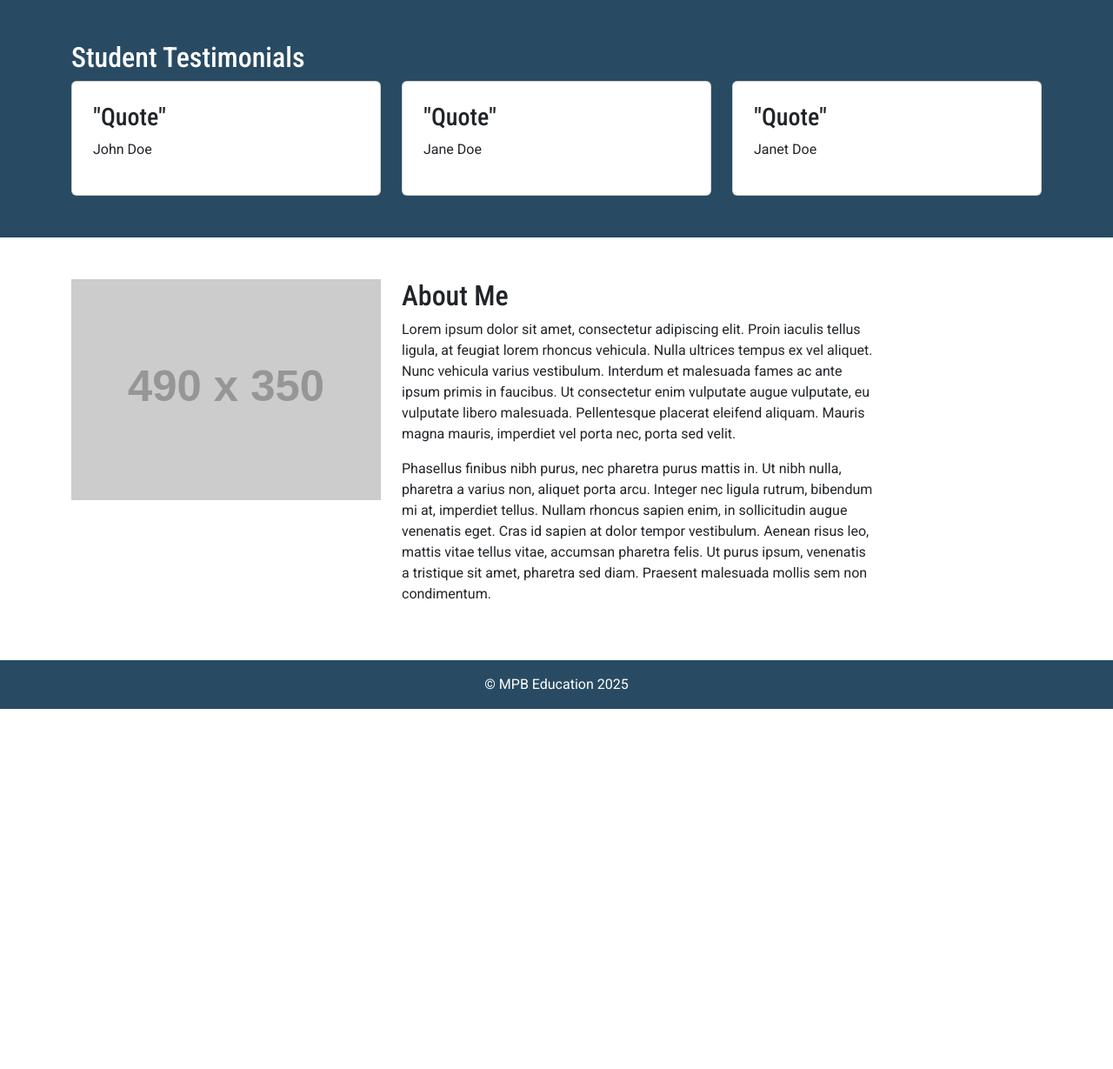
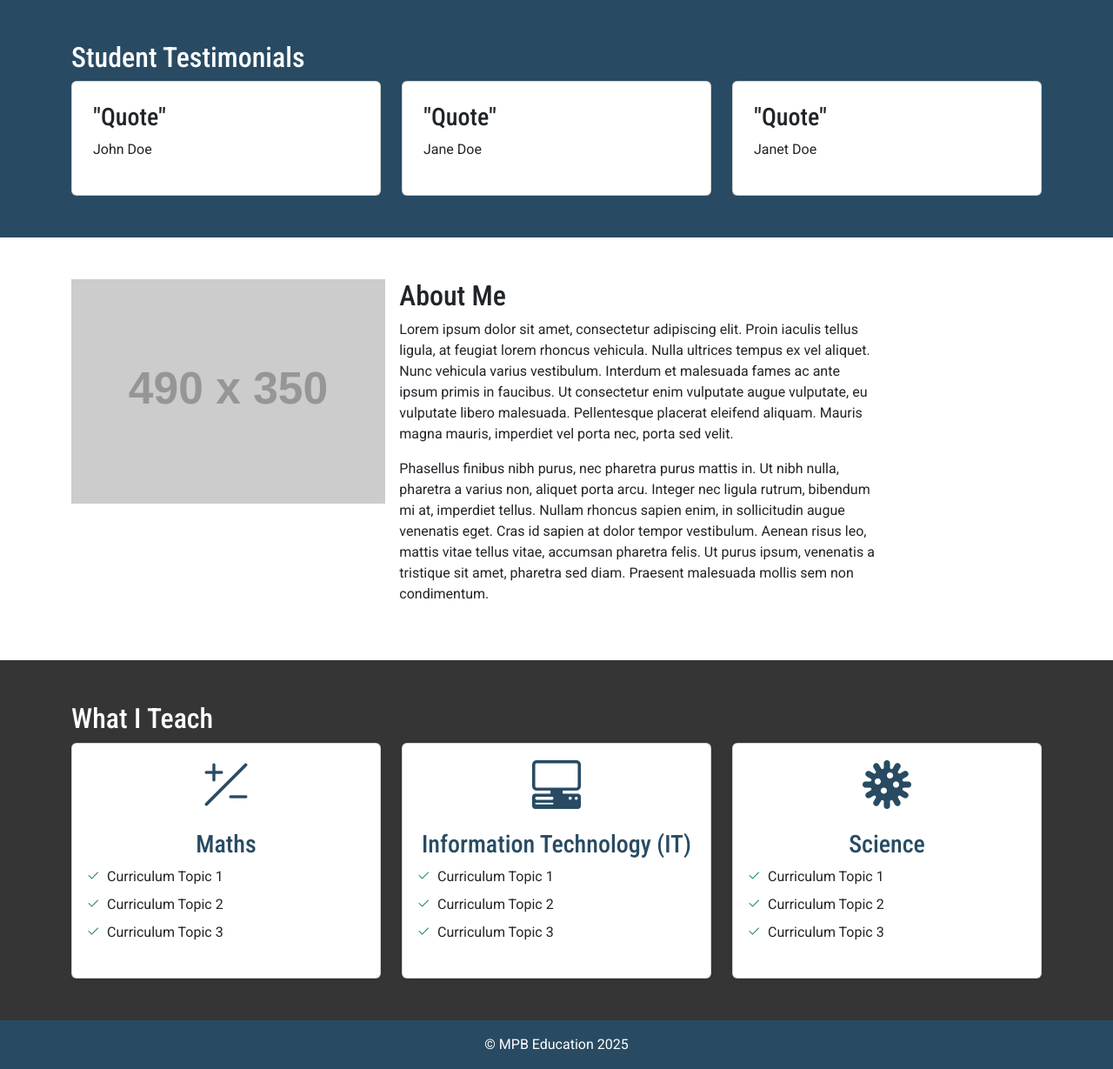
Before and after one commit to charliemarshall1996/mpb-education, a Django app: template core/templates/core/home.html in a window 1280 px wide. Shown: the part 833-2062 px from the top of the page at 87% size. Before the commit the page ends 1648 px from the top, so only its background shows below. Run offline with Django 3.2, Linux system fonts and the light colour scheme; the template is opened without the code that fills it, so the values that code supplies are empty; grey boxes labelled with a size stand in for pictures from a placeholder-image service; some libraries are stand-ins or nearby versions.

Commit message:
added subjects section

```diff
--- a/core/templates/core/home.html
+++ b/core/templates/core/home.html
@@ -52,7 +52,7 @@
                     <h2>Student Testimonials</h2>
                 </div>
             </div>
-            <div class="row">
+            <div class="row g-4">
                 <div class="col-4">
                     <div class="card align-content-center p-2">
                         <div class="card-body">
@@ -84,7 +84,7 @@
     <!-- About Section -->
     <section class="py-5 bg-light" id="about">
         <div class="container align-content-center">
-            <div class="row">
+            <div class="row g-3">
 
                 <div class="col-4">
                     <img class="img-fluid" src="https://placehold.co/490x350">
@@ -106,5 +106,63 @@
             </div>
         </div>
     </section>
+
+    <!-- Subjects Section -->
+    <section class="py-5 bg-dark">
+        <div class="container align-content-center">
+            <div class="row">
+                <div class="col text-light">
+                    <h2>What I Teach</h2>
+                </div>
+            </div>
+            <div class="row g-4">
+                <div class="col-4">
+                    <div class="card h-100 shadow-sm">
+                        <div class="card-body d-flex flex-column">
+                            <div class="text-center mb-3">
+                                <i class="bi bi-plus-slash-minus display-4 text-primary"></i>
+                            </div>
+                            <h3 class="text-center text-primary">Maths</h3>
+                            <ul class="list-unstyled">
+                                <li class="mb-2"><i class="bi bi-check2 me-2 text-success"></i>Curriculum Topic 1</li>
+                                <li class="mb-2"><i class="bi bi-check2 me-2 text-success"></i>Curriculum Topic 2</li>
+                                <li class="mb-2"><i class="bi bi-check2 me-2 text-success"></i>Curriculum Topic 3</li>
+                            </ul>
+                        </div>
+                    </div>
+                </div>
+                <div class="col-4">
+                    <div class="card h-100 shadow-sm">
+                        <div class="card-body d-flex flex-column">
+                            <div class="text-center mb-3">
+                                <i class="bi bi-pc-display-horizontal display-4 text-primary"></i>
+                            </div>
+                            <h3 class="text-center text-primary">Information Technology (IT)</h3>
+                            <ul class="list-unstyled">
+                                <li class="mb-2"><i class="bi bi-check2 me-2 text-success"></i>Curriculum Topic 1</li>
+                                <li class="mb-2"><i class="bi bi-check2 me-2 text-success"></i>Curriculum Topic 2</li>
+                                <li class="mb-2"><i class="bi bi-check2 me-2 text-success"></i>Curriculum Topic 3</li>
+                            </ul>
+                        </div>
+                    </div>
+                </div>
+                <div class="col-4">
+                    <div class="card h-100 shadow-sm">
+                        <div class="card-body d-flex flex-column">
+                            <div class="text-center mb-3">
+                                <i class="bi bi-virus display-4 text-primary"></i>
+                            </div>
+                            <h3 class="text-center text-primary">Science</h3>
+                            <ul class="list-unstyled">
+                                <li class="mb-2"><i class="bi bi-check2 me-2 text-success"></i>Curriculum Topic 1</li>
+                                <li class="mb-2"><i class="bi bi-check2 me-2 text-success"></i>Curriculum Topic 2</li>
+                                <li class="mb-2"><i class="bi bi-check2 me-2 text-success"></i>Curriculum Topic 3</li>
+                            </ul>
+                        </div>
+                    </div>
+                </div>
+            </div>
+        </div>
+    </section>
 </div>
 {% endblock %}
```
